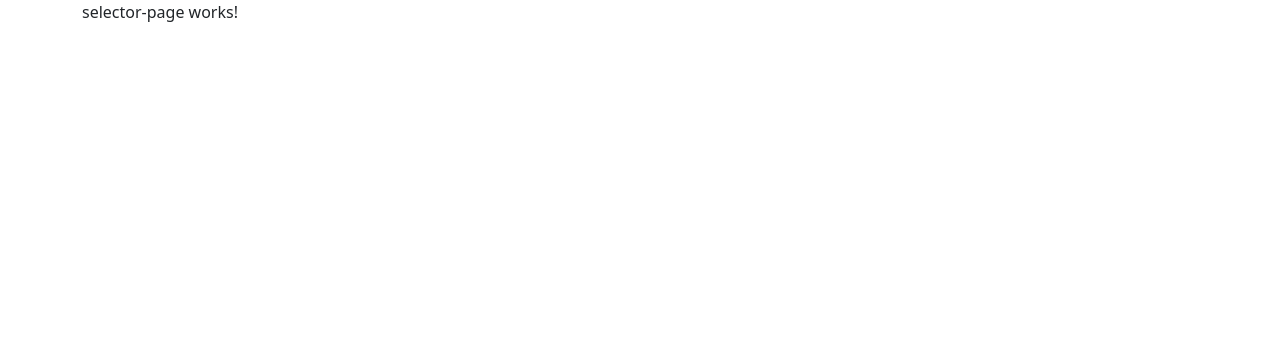
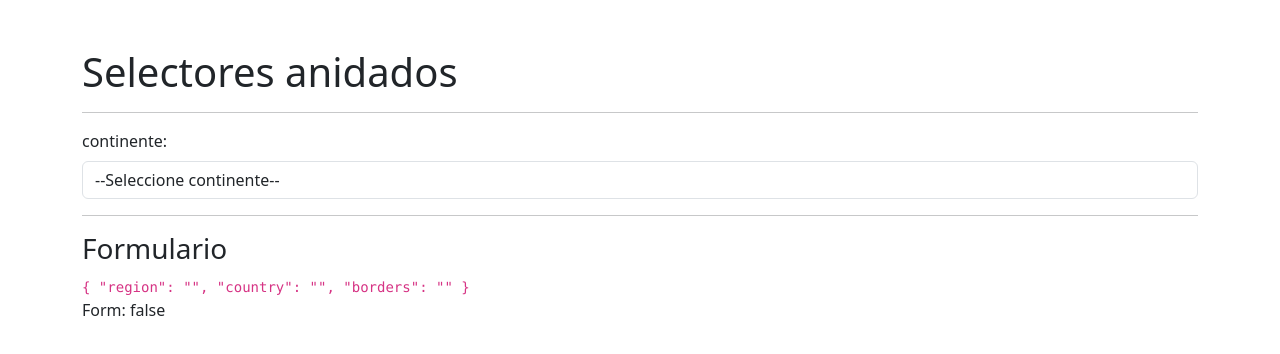
Before and after one commit to geovannysalvador/selectoresForm, an Angular app: page /selector/selector in a window 1280 px wide. Shown: the top 354 px of the page. Built offline with nearby package versions, Linux system fonts and the light colour scheme.

Commit message:
implementacion de formulario reactivo

```diff
--- a/src/app/countries/countries.module.ts
+++ b/src/app/countries/countries.module.ts
@@ -1,7 +1,8 @@
 import { NgModule } from '@angular/core';
 import { CommonModule } from '@angular/common';
+import { ReactiveFormsModule } from '@angular/forms';
+import { CountriesRoutingModule } from './countries-routing.module';
 import { SelectorPageComponent } from './pages/selector-page/selector-page.component';
-import { CountriesRoutingModule } from './countries-routing.module';
 
 
 
@@ -12,6 +13,7 @@
   imports: [
     CommonModule,
     CountriesRoutingModule,
+    ReactiveFormsModule,
   ]
 })
 export class CountriesModule { }
--- a/src/app/countries/pages/selector-page/selector-page.component.html
+++ b/src/app/countries/pages/selector-page/selector-page.component.html
@@ -1 +1,28 @@
-<p>selector-page works!</p>
+<h1 class="mt-5">
+  Selectores anidados
+</h1>
+
+<hr>
+
+<form [formGroup]="myForm" >
+    <!-- region -->
+    <div class="row mb-3">
+        <div class="col">
+            <label class="form-label">continente: </label>
+            <select
+              formArrayName="region"
+              class="form-control">
+                <option value=""> --Seleccione continente-- </option>
+            </select>
+        </div>
+    </div>
+</form>
+
+<hr>
+<h3>Formulario</h3>
+<code>
+  {{ myForm.value | json}}
+</code>
+<p>
+  Form: {{myForm.valid | json}}
+</p>
--- a/src/app/countries/pages/selector-page/selector-page.component.ts
+++ b/src/app/countries/pages/selector-page/selector-page.component.ts
@@ -1,4 +1,5 @@
 import { Component } from '@angular/core';
+import { FormBuilder, FormGroup, Validators } from '@angular/forms';
 
 @Component({
   selector: 'app-selector-page',
@@ -7,4 +8,14 @@
 })
 export class SelectorPageComponent {
 
+  public myForm:FormGroup = this.fb.group({
+    region: ['', Validators.required],
+    country: ['', Validators.required],
+    borders: ['', Validators.required],
+  })
+
+
+
+  constructor( private fb:FormBuilder ){}
+
 }
```
